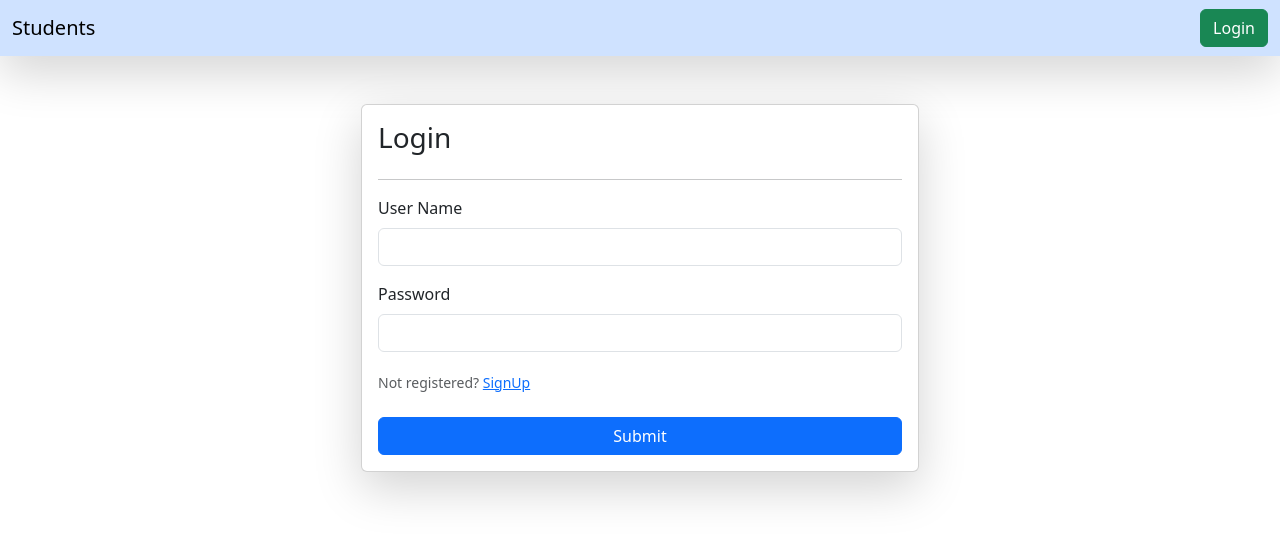
After one commit to shubhhtr/learning_django, a Django app: page /login/ in a window 1280 px wide. The commit adds this page. Shown: the top 540 px of the page. Run offline with Django 4.2, Linux system fonts and the light colour scheme.

Commit message:
Added login with authentication

```diff
--- a/core/core/urls.py
+++ b/core/core/urls.py
@@ -24,5 +24,8 @@ urlpatterns = [
     path("admin/", admin.site.urls),
     path("", home),
     path("contact/", contacts),
-    path("recipes/", recipes)
+    path("recipes/", recipes),
+    path("login/", login_page),
+    path("signup/", signup_page),
+    path("logout/", logout_page)
 ]
--- a/core/home/views.py
+++ b/core/home/views.py
@@ -4,7 +4,7 @@ from django.http import HttpResponse
 # Create your views here.
 
 def home(request):
-    return HttpResponse("<h2>Testing</h2>")
+    return HttpResponse("<h2>Welcome</h2><a href='/recipes'>Go to Recipe App</a>")
 
 def contacts(request):
 
--- a/core/recipe/models.py
+++ b/core/recipe/models.py
@@ -1,8 +1,10 @@
 from django.db import models
+from django.contrib.auth.models import User
 
 # Create your models here.
 
 class Recipes(models.Model):
+    user= models.ForeignKey(User, on_delete=models.CASCADE)
     recipe_name=models.CharField(max_length=200, null=False)
     recipe_description= models.TextField()
     recipe_image= models.ImageField(upload_to="recipe_assets")
--- /dev/null
+++ b/core/recipe/templates/base.html
@@ -0,0 +1,56 @@
+<!DOCTYPE html>
+<html lang="en">
+	<head>
+		<meta charset="UTF-8" />
+		<meta
+			name="viewport"
+			content="width=device-width, initial-scale=1.0"
+		/>
+		<link
+			href="https://cdn.jsdelivr.net/npm/bootstrap@5.3.1/dist/css/bootstrap.min.css"
+			rel="stylesheet"
+			integrity="sha384-4bw+/aepP/YC94hEpVNVgiZdgIC5+VKNBQNGCHeKRQN+PtmoHDEXuppvnDJzQIu9"
+			crossorigin="anonymous"
+		/>
+		<title>Document</title>
+	</head>
+	<body>
+		<nav class="navbar bg-primary-subtle shadow-lg">
+			<div class="container-fluid">
+				<a
+					class="navbar-brand"
+					href="/"
+					>Students</a
+				>
+				<form
+					class="d-flex"
+					role="search"
+				>
+					{%if request.user.is_authenticated%}
+					<a
+						class="btn btn-success"
+						href="/logout/"
+					>
+						Logout
+					</a>
+					{%else%}
+					<a
+						class="btn btn-success"
+						href="/login/"
+					>
+						Login
+					</a>
+					{%endif%}
+				</form>
+			</div>
+		</nav>
+
+		{% block start %} {% endblock %}
+
+		<script
+			src="https://cdn.jsdelivr.net/npm/bootstrap@5.3.1/dist/js/bootstrap.bundle.min.js"
+			integrity="sha384-HwwvtgBNo3bZJJLYd8oVXjrBZt8cqVSpeBNS5n7C8IVInixGAoxmnlMuBnhbgrkm"
+			crossorigin="anonymous"
+		></script>
+	</body>
+</html>
--- /dev/null
+++ b/core/recipe/templates/login.html
@@ -0,0 +1,50 @@
+{% extends "base.html" %} {% block start %}
+
+<div class="container mt-5">
+	<form
+		class="col-6 mx-auto card p-3 shadow-lg"
+		method="POST"
+	>
+		{% csrf_token %}
+		<h3>Login</h3>
+		<hr />
+
+		{% if messages %}
+		<div class="alert alert-primary">
+			{% for message in messages %} {{ message }} {% endfor %}
+		</div>
+		{% endif %}
+		<div class="mb-3">
+			<label class="form-label">User Name</label>
+			<input
+				type="text"
+				class="form-control"
+				name="username"
+			/>
+		</div>
+		<div class="mb-3">
+			<label class="form-label">Password</label>
+			<input
+				type="password"
+				class="form-control"
+				name="password"
+			/>
+		</div>
+
+		<div
+			id="emailHelp"
+			class="form-text"
+		>
+			Not registered? <a href="/signup">SignUp</a>
+		</div>
+		<br />
+		<button
+			type="submit"
+			class="btn btn-primary"
+		>
+			Submit
+		</button>
+	</form>
+</div>
+
+{%endblock%}
--- a/core/recipe/views.py
+++ b/core/recipe/views.py
@@ -1,8 +1,13 @@
 from django.shortcuts import render, redirect
+from django.contrib.auth.models import User
+from django.contrib.auth import authenticate, login, logout
+from django.contrib.auth.decorators import login_required
+from django.contrib import messages
 from .models import *
 
 # Create your views here.
 
+@login_required(login_url='/login')
 def recipes(request):
     if(request.method == 'POST'):
         data = request.POST
@@ -14,3 +19,46 @@ def recipes(request):
         return redirect('/recipes/')
 
     return render(request, 'recipes.html')
+
+
+def login_page(request):
+    if request.method == 'POST':
+        username = request.POST.get('username')
+        password = request.POST.get('password')
+
+        if not User.objects.filter(username = username).exists():
+            messages.info(request, "Invalid username")
+            return redirect('/login')
+
+        user = authenticate(username = username, password= password)
+        if user is None:
+            messages.error(request, 'Invalid Password')
+            redirect('/login')
+        else:
+            login(request, user=user)
+            return redirect('/recipes')
+
+    return render(request, "login.html")
+
+def signup_page(request):
+    if request.method == 'POST':
+        first_name = request.POST.get('first_name')
+        last_name = request.POST.get('last_name')
+        username = request.POST.get('username')
+        password = request.POST.get('password')
+
+        if User.objects.filter(username = username).exists():
+            messages.add_message(request, messages.INFO, "Username already taken!")
+            return redirect('/signup')
+
+        user= User.objects.create(first_name= first_name, last_name= last_name, username=username)
+        user.set_password(password)
+        user.save()
+        messages.info(request, "Account Created Successfully")
+        return redirect('/signup')
+
+    return render(request, "signup.html")
+
+def logout_page(request):
+    logout(request)
+    return redirect('/login')
```
Also changed, not shown: core/recipe/templates/recipes.html (+2 -21 lines), core/recipe/templates/signup.html (added, +67 -0 lines).
